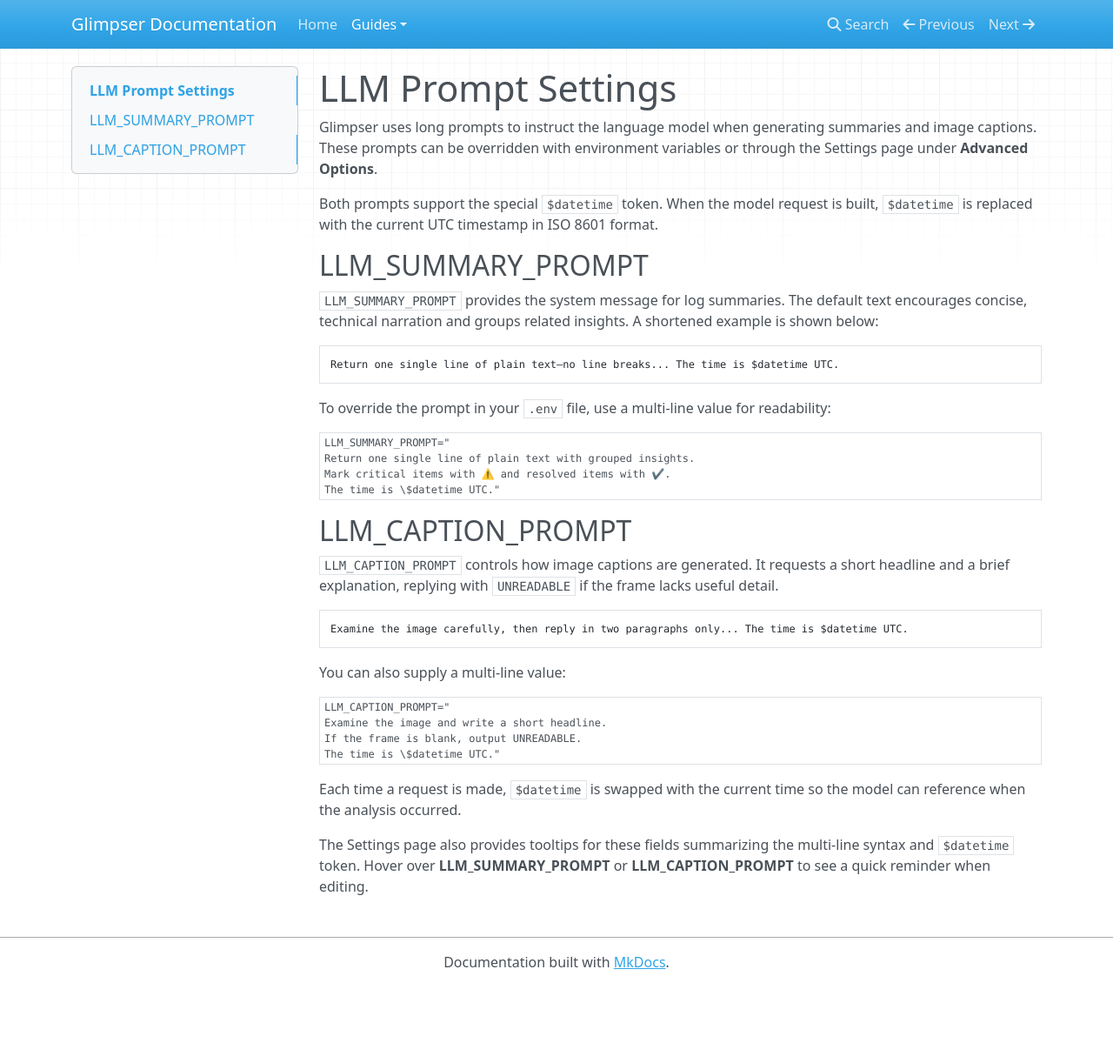
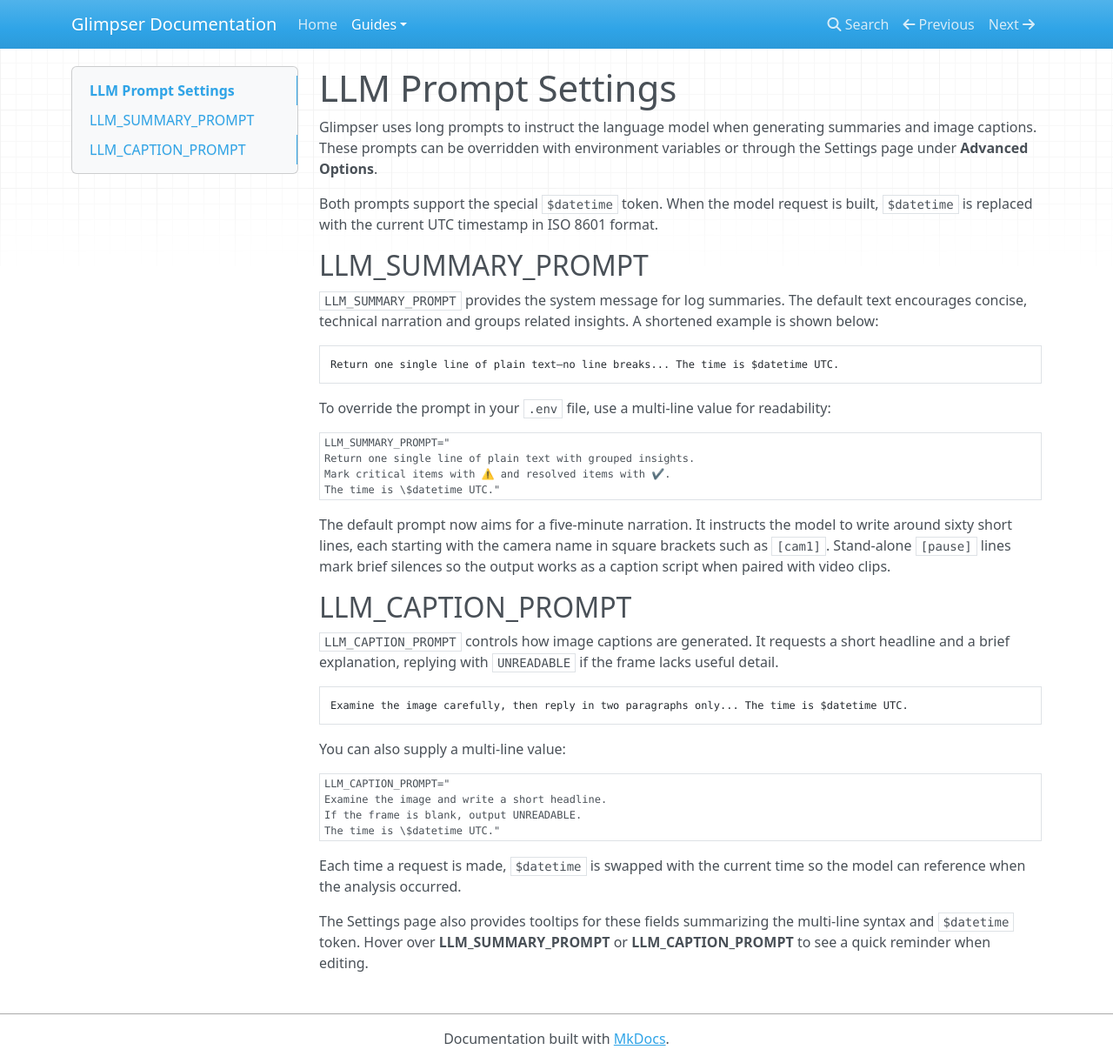
Before and after one commit to KristopherKubicki/glimpser, an MkDocs documentation site: the page built from docs/llm_prompts.md, in a window 1280 px wide and 1222 px high. Shown: the whole window at 87% size. Built offline with MkDocs 1.6.1, drawn with Linux system fonts in a browser that asks for light colours; nearby versions of some CDN libraries.

Commit message:
feat(config): enhance summary prompt with camera cues

````diff
--- a/docs/llm_prompts.md
+++ b/docs/llm_prompts.md
@@ -21,6 +21,11 @@
 The time is \$datetime UTC."
 ```
 
+The default prompt now aims for a five‑minute narration. It instructs the model
+to write around sixty short lines, each starting with the camera name in square
+brackets such as `[cam1]`. Stand‑alone `[pause]` lines mark brief silences so
+the output works as a caption script when paired with video clips.
+
 ## LLM_CAPTION_PROMPT
 
 `LLM_CAPTION_PROMPT` controls how image captions are generated. It requests a short headline and a brief explanation, replying with `UNREADABLE` if the frame lacks useful detail.
````
Also changed, not shown: 1 other file.
